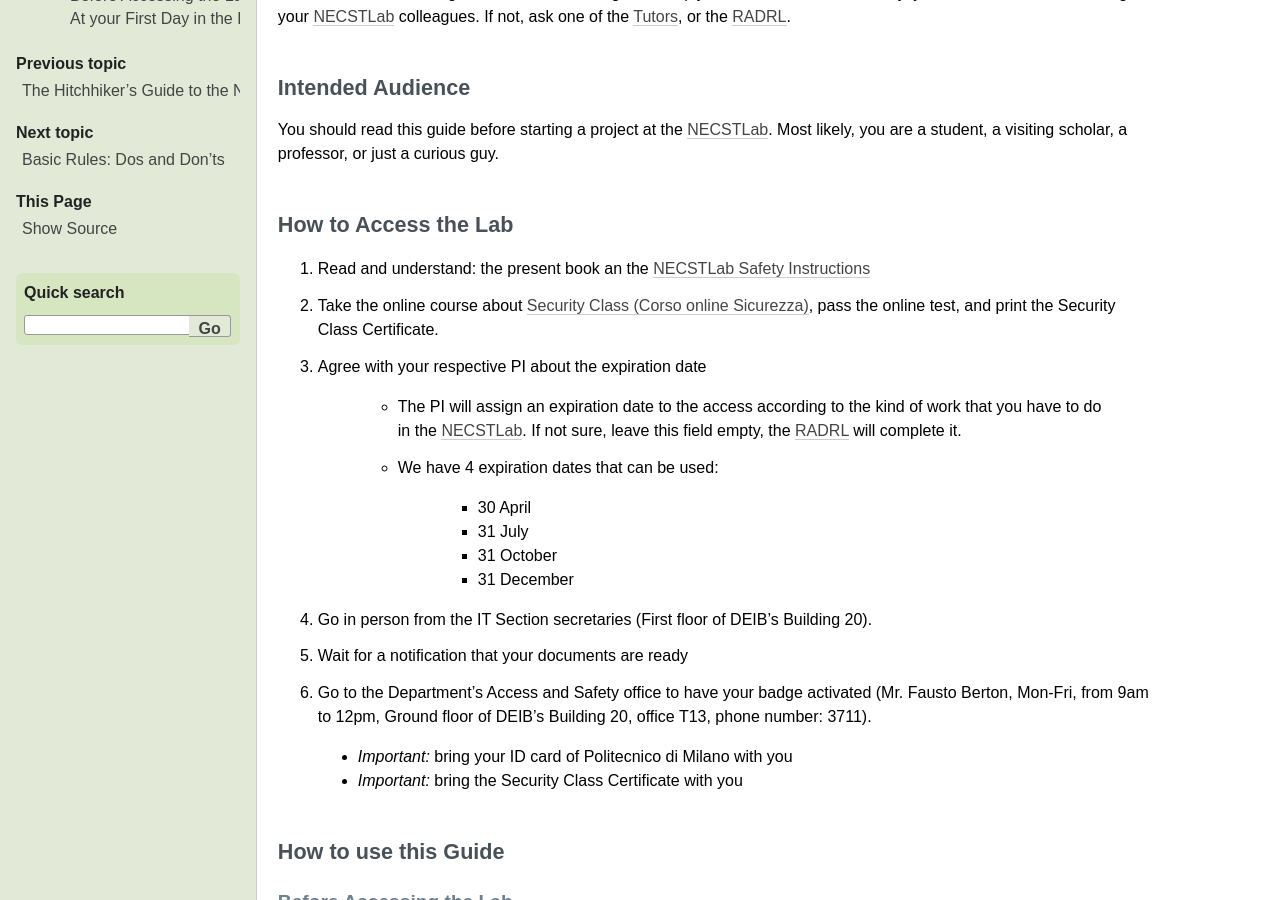
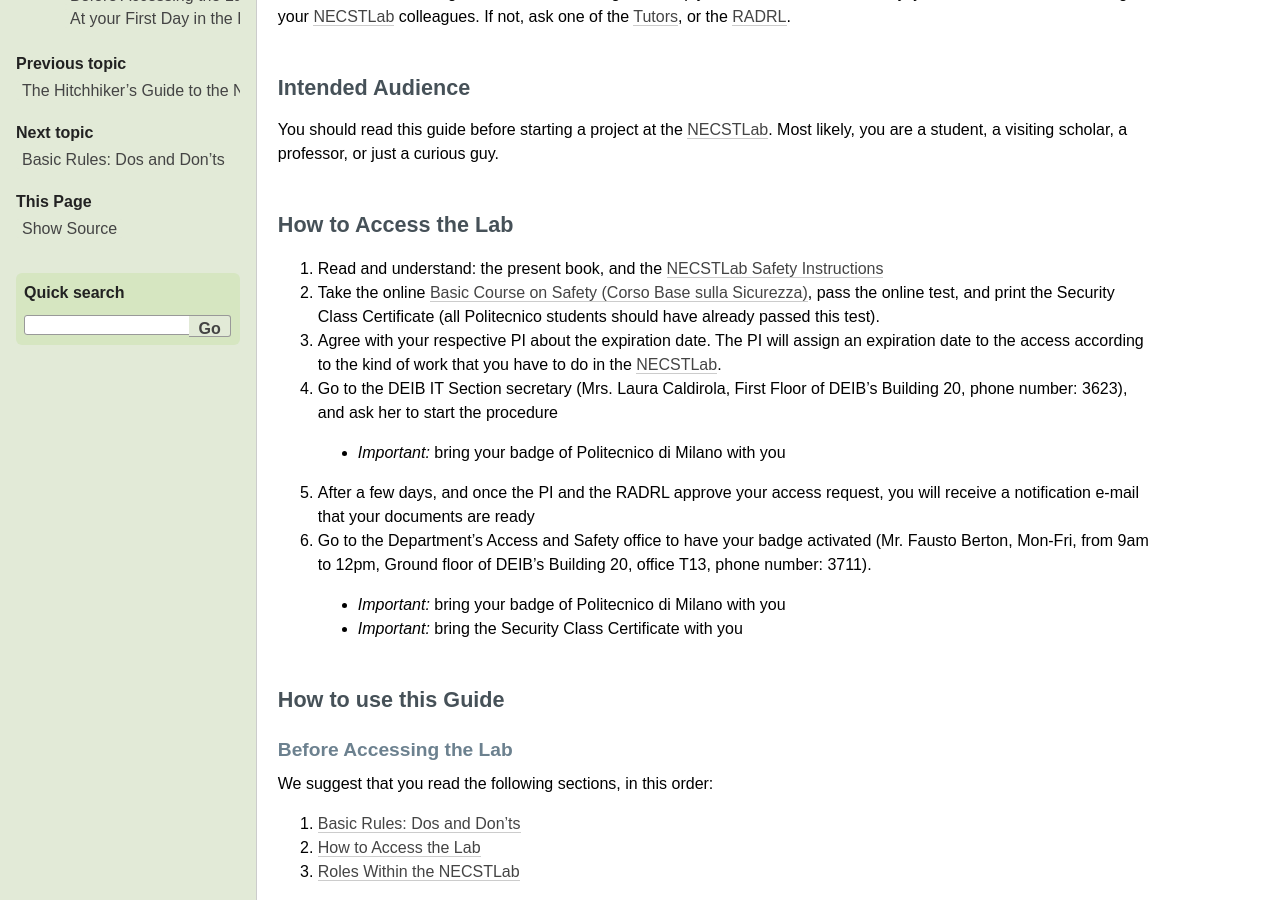
Before and after one commit to necst/necst-guide, a Sphinx documentation site: the page built from source/content/preface.rst, in a window 1280 px wide and 900 px high, scrolled down 192 px. Built offline with Sphinx 7.4.7, drawn with Linux system fonts in a browser that asks for light colours; formulas are drawn with MathJax 3.

Commit message:
Clarify access procedure

```diff
--- a/source/content/preface.rst
+++ b/source/content/preface.rst
@@ -19,31 +19,21 @@
 How to Access the Lab
 ---------------------
 
-1. Read and understand: the present book an the :ref:`safety-doc`
+1. Read and understand: the present book, and the :ref:`safety-doc`
 
-2. Take the online course about `Security Class (Corso online Sicurezza) <http://sicurezza.metid.polimi.it/>`_, pass the online test, and print the Security Class Certificate.
+2. Take the online `Basic Course on Safety (Corso Base sulla Sicurezza) <https://aunicalogin.polimi.it/aunicalogin/getservizio.xml?id_servizio=819>`_, pass the online test, and print the Security Class Certificate (all Politecnico students should have already passed this test).
 
-3. Agree with your respective PI about the expiration date
+3. Agree with your respective PI about the expiration date. The PI will assign an expiration date to the access according to the kind of work that you have to do in the `NECSTLab`_.
 
-    * The PI will assign an expiration date to the access according to the kind of work that you have to do in the `NECSTLab`_. If not sure, leave this field empty, the :ref:`radrl` will complete it.
+4. Go to the DEIB IT Section secretary (Mrs. Laura Caldirola, First Floor of DEIB's Building 20, phone number: 3623), and ask her to start the procedure
 
-    * We have 4 expiration dates that can be used:
+  * *Important:* bring your badge of Politecnico di Milano with you
 
-        * 30 April
-
-        * 31 July
-
-        * 31 October
-
-        * 31 December
-
-4. Go in person from the IT Section secretaries (First floor of DEIB's Building 20).
-
-5. Wait for a notification that your documents are ready
+5. After a few days, and once the PI and the RADRL approve your access request, you will receive a notification e-mail that your documents are ready
 
 6. Go to the Department's Access and Safety office to have your badge activated (Mr. Fausto Berton, Mon-Fri, from 9am to 12pm, Ground floor of DEIB's Building 20, office T13, phone number: 3711).
 
-  * *Important:* bring your ID card of Politecnico di Milano with you
+  * *Important:* bring your badge of Politecnico di Milano with you
 
   * *Important:* bring the Security Class Certificate with you
 
```
